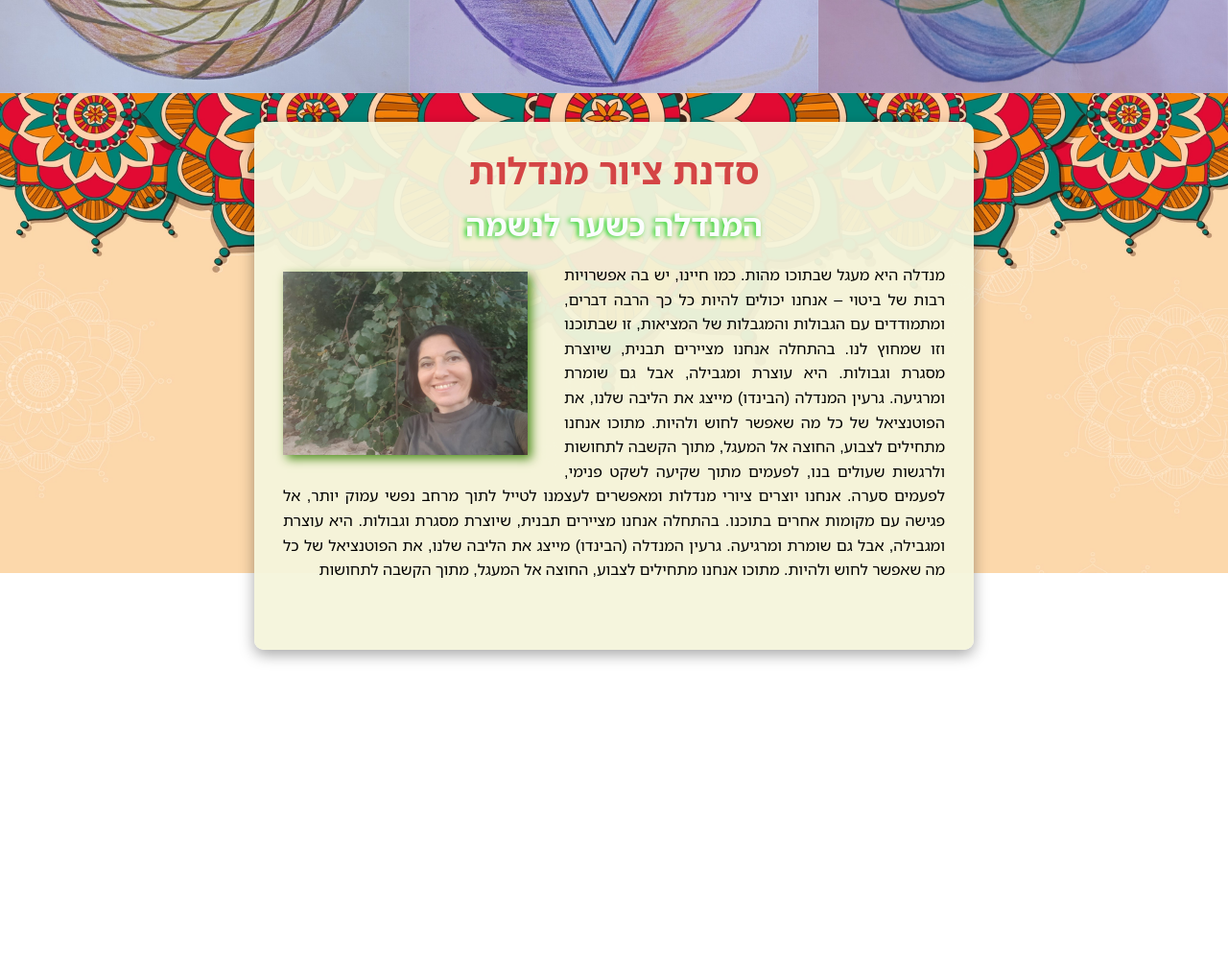
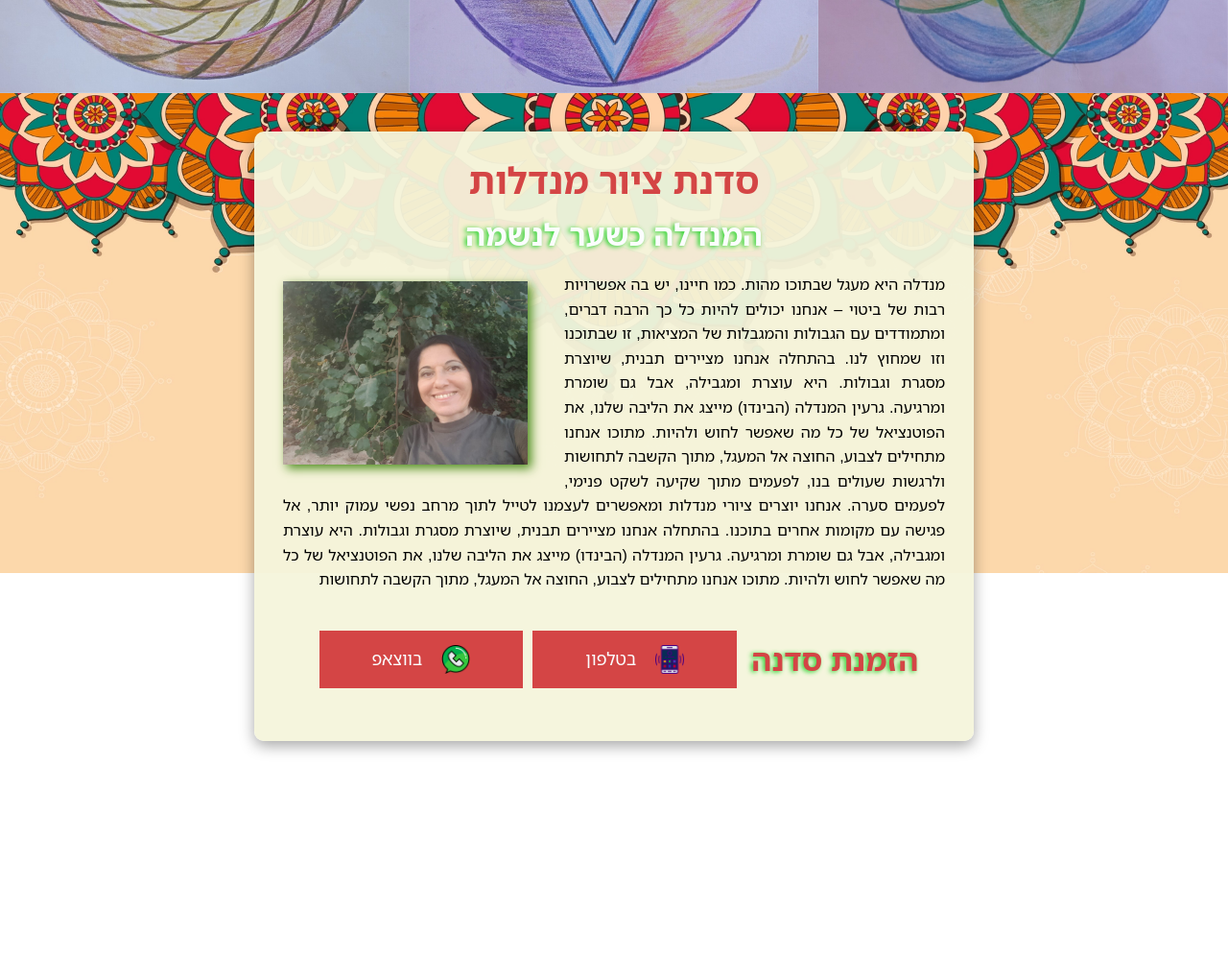
Before and after one commit to DavidUmansky/Silvia, a plain HTML site: page index.html in a window 1280 px wide. Shown: the part 500-1497 px from the top of the page at 96% size. Before the commit the page ends 1397 px from the top, so only its background shows below. Drawn offline with Linux system fonts and the light colour scheme.

Commit message:
add buttons

```diff
--- a/css/style.css
+++ b/css/style.css
@@ -110,10 +110,17 @@ ul {
     text-shadow: -3px 2px 1px #5a5c4f, -2px 1px 25px #7e0c0c;
 }
 
-h2 {
+h2, h3 {
     color: #fbfdfe;
     text-shadow: -2px 1px 5px #1bd223;
     font-size: xx-large;
+}
+
+h3 {
+    color: #d44545;
+    text-align: center;
+    margin-top: initial;
+    margin-left: 15px;
 }
 
 #about-sec {
@@ -122,9 +129,9 @@ h2 {
     position: relative;
 }
 
-#about-sec div {
+#about-sec #div {
     background-color: rgb(245 245 220 / 95%);
-    height: 550px;
+    height: 635px;
     width: 750px;
     position: absolute;
     bottom: -80px;
@@ -132,6 +139,7 @@ h2 {
     margin-right: auto;
     left: 0;
     right: 0;
+    top: 40px;
     padding: 20px 30px;
     line-height: 1.6;
     box-shadow: rgba(0, 0, 0, 0.35) 0px 5px 15px;
@@ -167,7 +175,39 @@ h2 {
 }
 
 
+#about-sec a {
+    display: inline-block;
+    font-size: 18px;
+    color: #fbfdfe;
+    background-color: #d44545;
+    padding: 15px 55px;
+    border: none;
+    cursor: pointer;
+    margin-left: 10px;
+    transition-duration: 0.4s;
+}
 
+#about-sec a:hover {
+    background-color: #5ab879;
+    box-shadow: 0 8px 16px 0 rgba(0,0,0,0.2), 0 6px 20px 0 rgba(0,0,0,0.19);
+}
+
+#about-sec a img {
+    width: 30px;
+    box-shadow: initial;
+    margin-right: initial;
+    margin-bottom: initial;
+    margin-top: initial;
+    float: right;
+    margin-left: 20px;
+}
+
+#click {
+    display: flex;
+    margin-top: 40px;
+    align-items: center;
+    justify-content: center;
+}
 
 
 @keyframes move {
--- a/index.html
+++ b/index.html
@@ -63,7 +63,7 @@
     </script>
 
     <section id="about-sec">
-        <div>
+        <div id="div">
             <h1>סדנת ציור מנדלות</h1>
             <h2>המנדלה כשער לנשמה</h2>
             <img src="img/silvia.jpg" alt="">
@@ -82,14 +82,47 @@
                 גרעין המנדלה (הבינדו) מייצג את הליבה שלנו, את הפוטנציאל של כל
                 מה שאפשר לחוש ולהיות. מתוכו אנחנו מתחילים לצבוע, החוצה אל המעגל, מתוך הקשבה לתחושות
             </p>
+
+            <div id="click">
+                <h3>הזמנת סדנה</h3>
+                <a href="tel:0507788873">בטלפון
+                    <img src="img/smartphone.png" alt="">
+                </a>
+                <a href="https://wa.me/+972507788873">בווצאפ
+                    <img src="img/whatsapp.png" alt="">
+                </a>
+            </div>
+
+
         </div>
     </section>
 
-    <div style="height: 300px;">
+
+    <!-- <style>
+        #back {
+            height: 600px;
+            position: relative;
+            background: url(img/background.webp) no-repeat top center/cover;
+        }
+
+        #back::before {
+            content: '';
+            position: absolute;
+            top: 0;
+            left: 0;
+            width: 100%;
+            height: 100%;
+            background: rgb(88 20 74 / 60%);
+        }
+    </style>
+
+    <div id="back">
+
+    </div> -->
+
+    <div style="height: 400px;">
 
     </div>
-
-
 
 
 
```
Also changed, not shown: img/background.webp (added), img/smartphone.png (added), img/test4.jpg (added), img/whatsapp.png (added).
